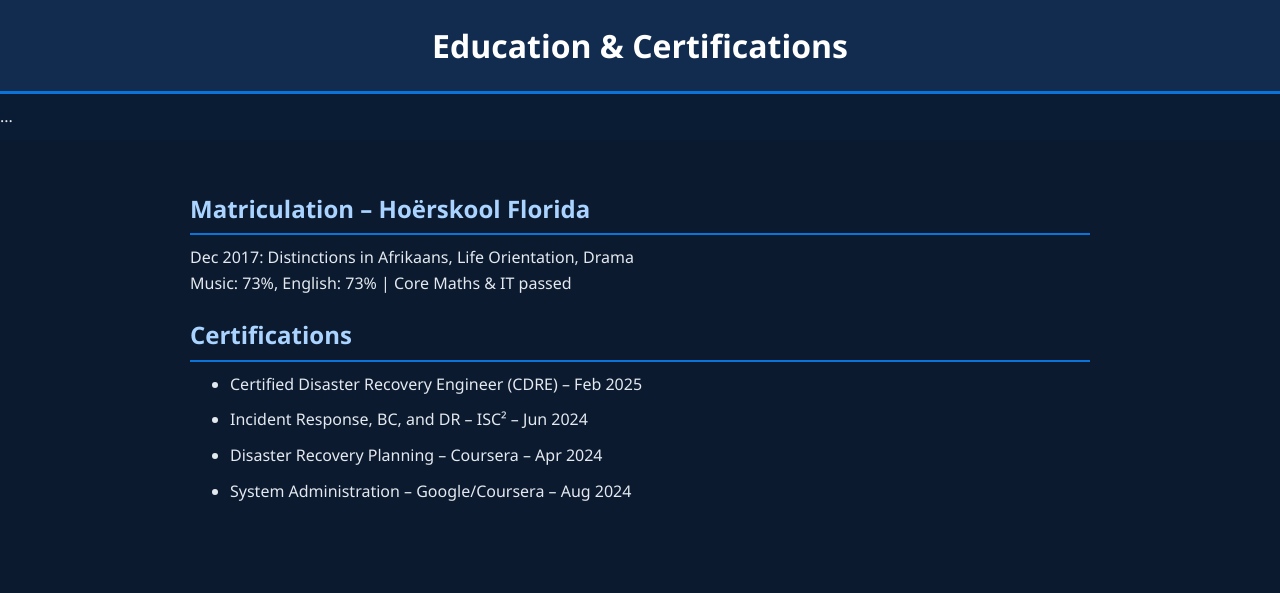
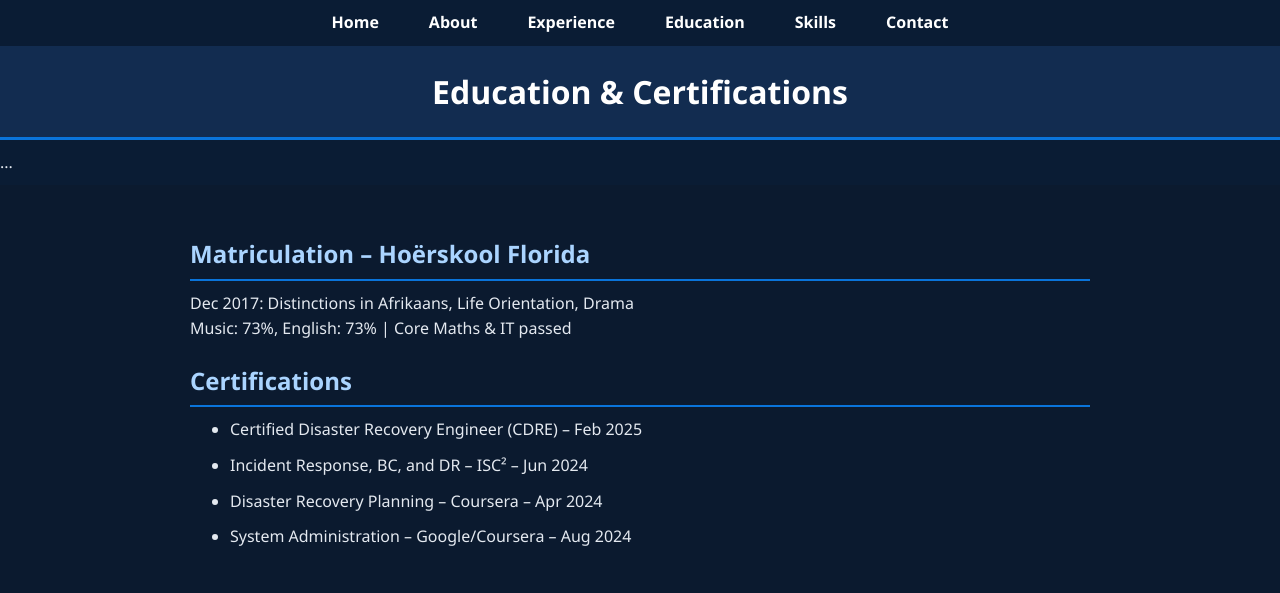
Before and after one commit to Mike-DR-dotcom/MHBakker, a plain HTML site: page education.html in a window 1280 px wide. Drawn offline with Linux system fonts and the light colour scheme; files that its build step writes are made by us from their sources.

Commit message:
Update education.html

```diff
--- a/education.html
+++ b/education.html
@@ -5,6 +5,18 @@
   <title>Education - Michael Bakker</title>
   <link rel="stylesheet" href="css/style.css">
 </head>
+<nav>
+  <ul>
+    <li><a href="index.html">Home</a></li>
+    <li><a href="about.html">About</a></li>
+    <li><a href="experience.html">Experience</a></li>
+    <li><a href="education.html">Education</a></li>
+    <li><a href="skills.html">Skills</a></li>
+    <li><a href="contact.html">Contact</a></li>
+  </ul>
+</nav>
+
+
 <body>
   <header><h1>Education & Certifications</h1></header>
   <nav>...</nav>
```
